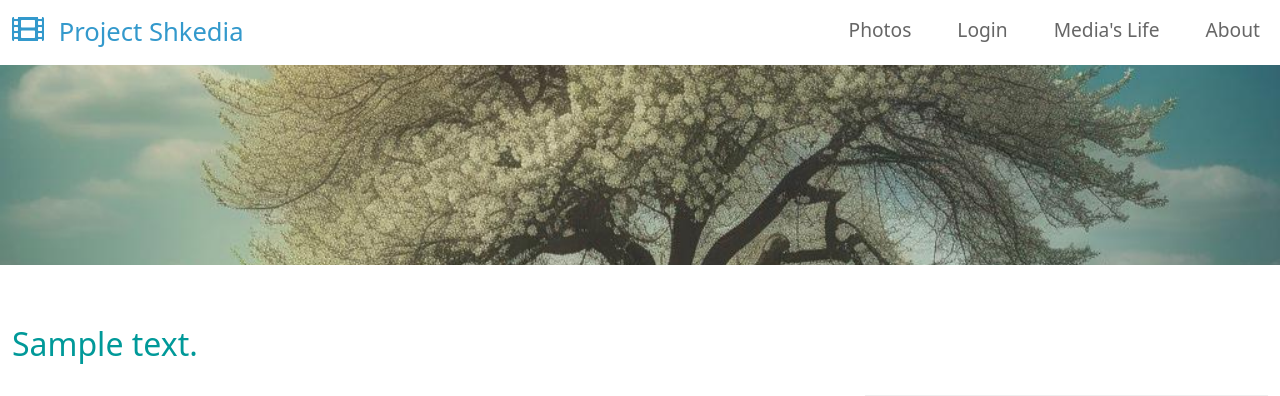
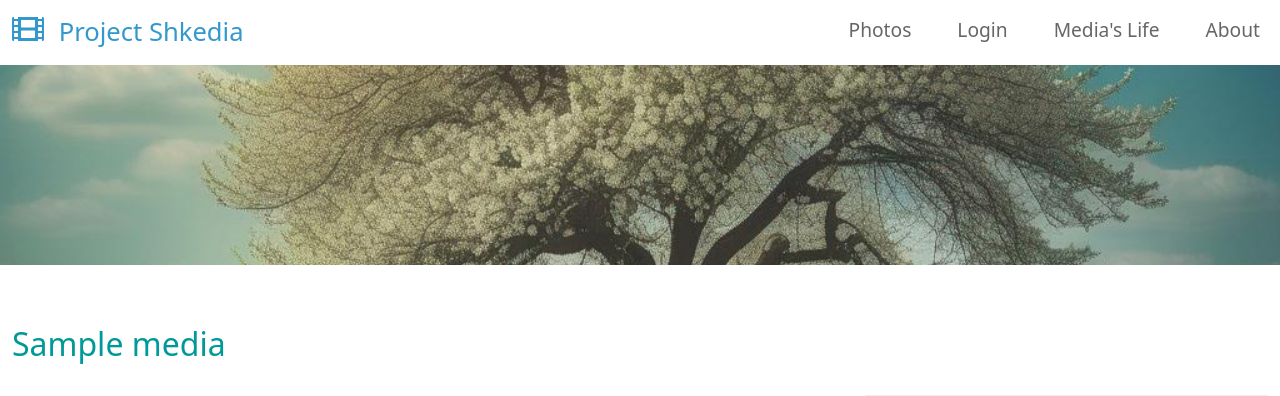
Before and after one commit to ozRnDs/shkedia-photo-gallary-backend, a Django app: template src/base/templates/base/view_media.html in a window 1280 px wide. Shown: the top 396 px of the page. Run offline with Django 4.2, Linux system fonts and the light colour scheme; the template is opened without the code that fills it: most values are stand-ins (such as "Sample title", 1, 10 or a date in 2020); some libraries are stand-ins or nearby versions.

Commit message:
refactor(templates/view_media): Show media name instead of description

```diff
--- a/src/base/templates/base/view_media.html
+++ b/src/base/templates/base/view_media.html
@@ -4,9 +4,9 @@
 
 <div class="container-fluid tm-container-content tm-mt-60">
 
-    {% if media.media_description and not media.media_description == '-' %}
+    {% if media.name and not media.name == '-' %}
     <div class="row mb-4">
-        <h2 class="col-12 tm-text-primary">{{ media.media_description }}</h2>
+        <h2 class="col-12 tm-text-primary">{{ media.name }}</h2>
     </div>
     {% endif %}
 
```
